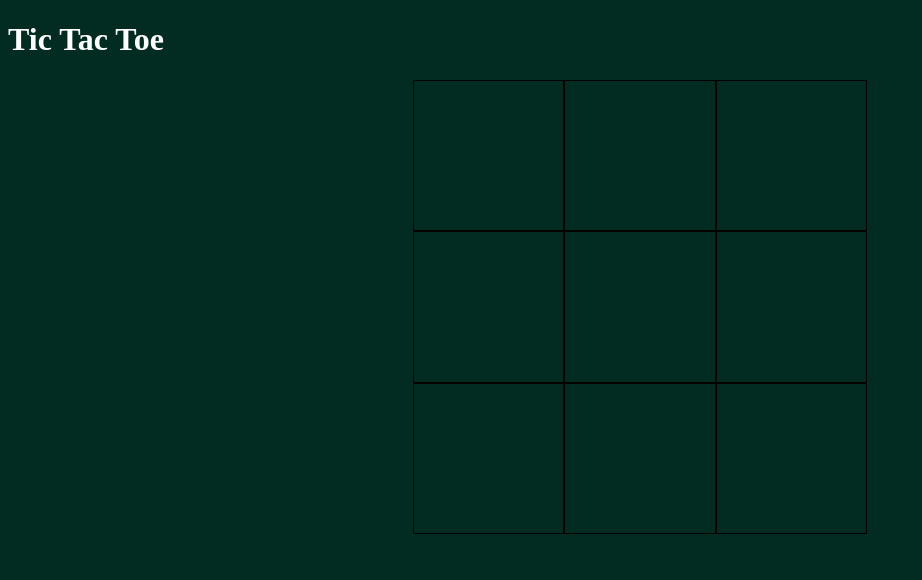
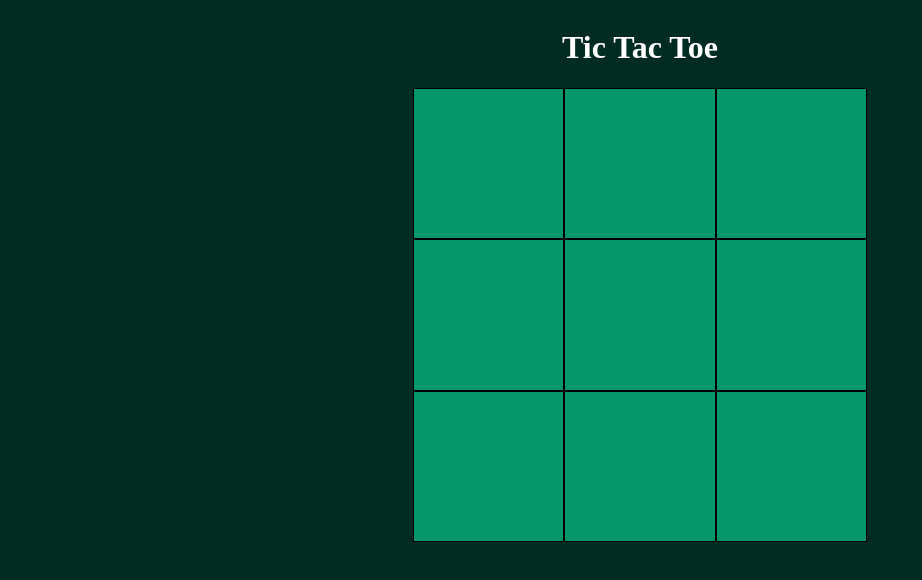
Before and after one commit to saltxd/tic-tac-toe, a plain HTML site: page index.html in a window 1280 px wide. Shown: the whole page, without its empty margins (0-922 px from the left). Drawn offline with Linux system fonts and the light colour scheme.

Commit message:
Flex title and center it

```diff
--- a/index.html
+++ b/index.html
@@ -9,7 +9,10 @@
     <script src="script.js" defer></script>
 </head>
 <body>
+  <header>
     <h1>Tic Tac Toe</h1>
+  </header>
+
   <div class="main">
     <div id="gameboard">
       <div class="cell"></div>
--- a/style.css
+++ b/style.css
@@ -2,6 +2,15 @@ body{
     background-color: #022c22;
     color: white;
 }
+
+/* Header */
+
+header{
+    display: flex;
+    justify-content: center;
+}
+
+/* Main */
 
 .main{
     display: flex;
@@ -24,4 +33,9 @@ body{
     display: flex;
     justify-content: center;
     align-items: center;
+    background-color: #059669;
   }
+
+  .cell:hover {
+    background-color: #34d399;
+  }
```
Lines whose indentation alone changed are shown as unchanged.
